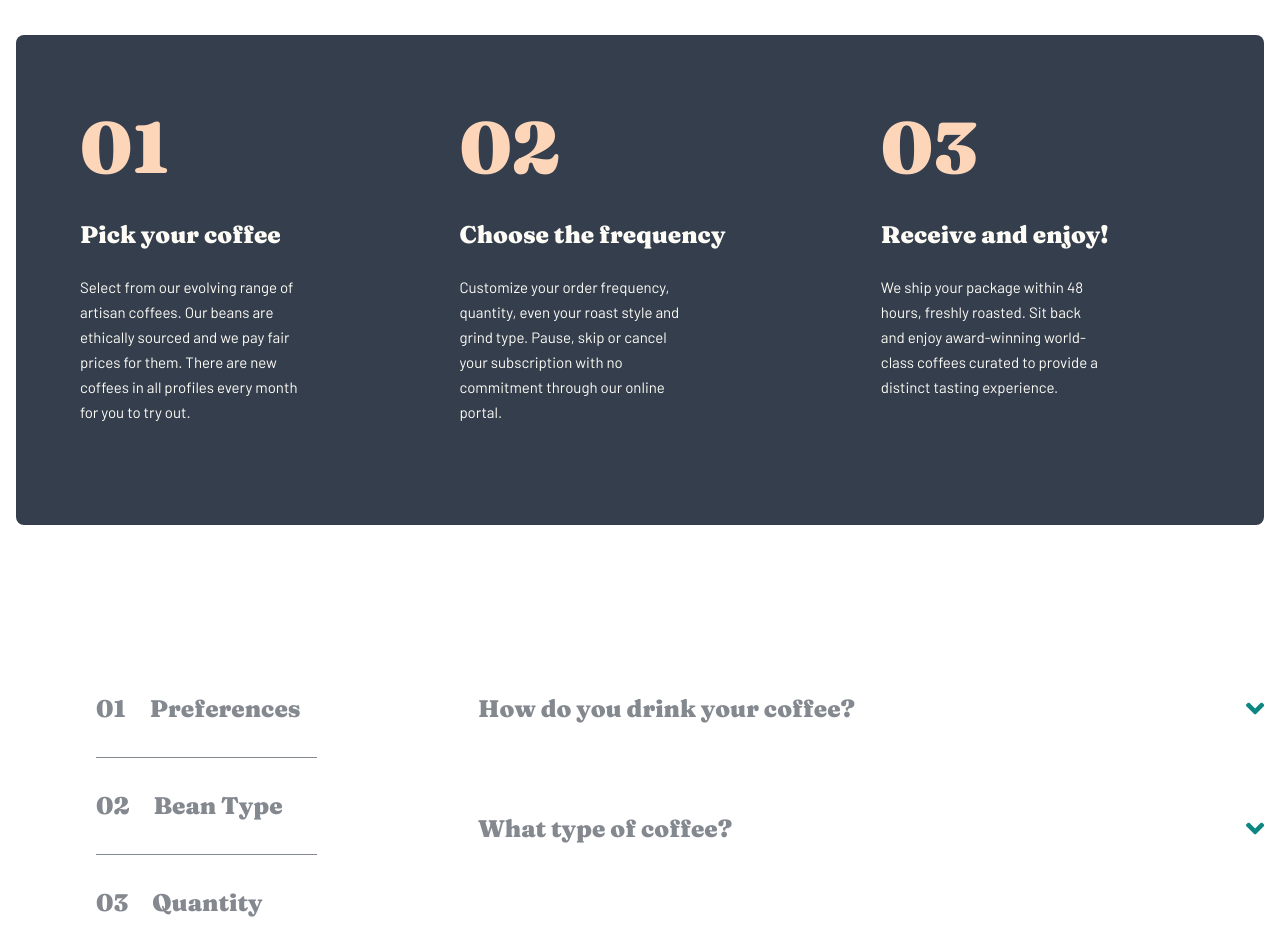
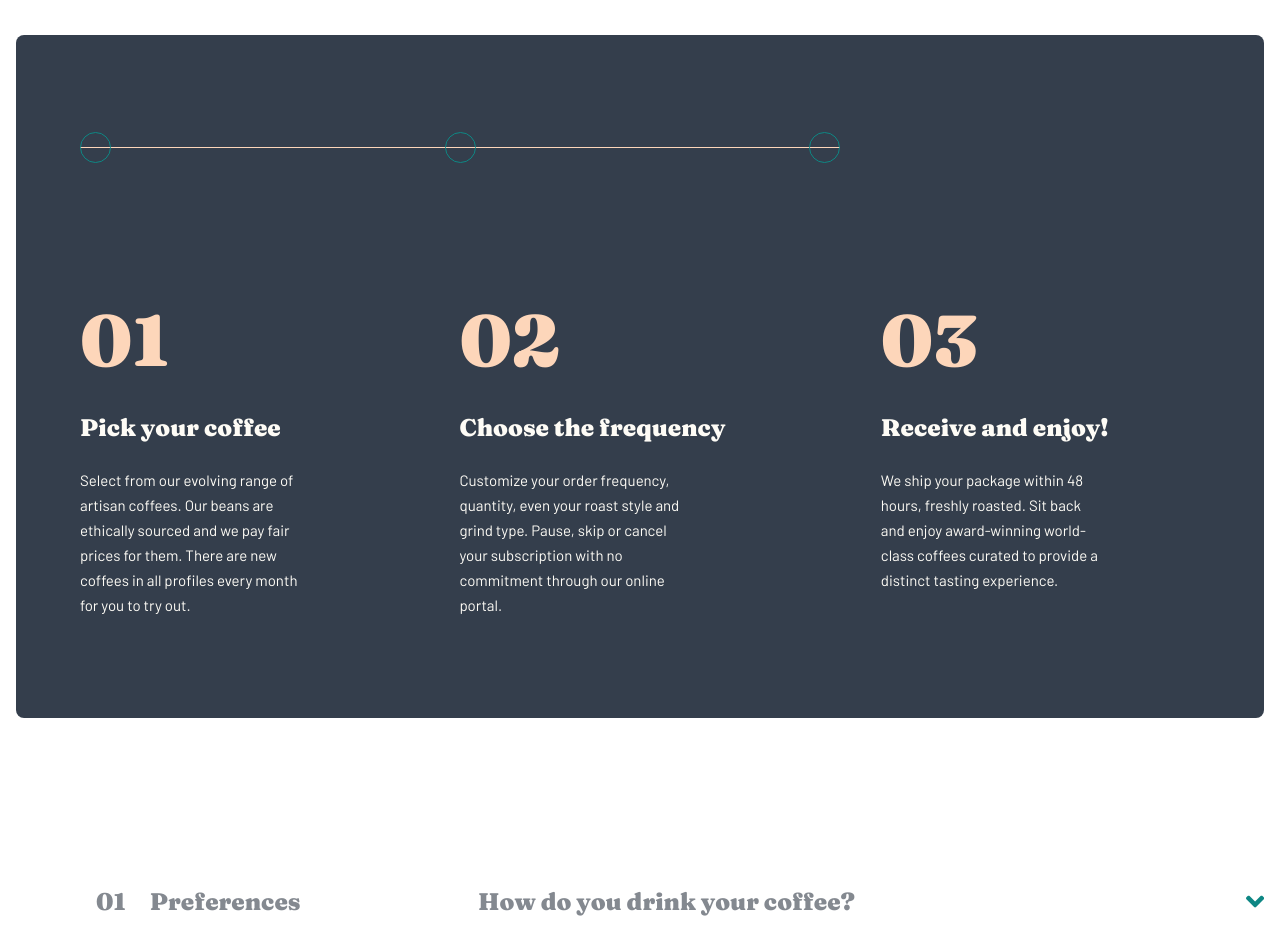
Before and after one commit to Laila-front-dev/Coffeeroasters-Subscriptions, a React (Vite) app: page /Coffeeroasters-Subscriptions/create in a window 1280 px wide. Shown: the part 760-1697 px from the top of the page. Built offline with nearby package versions, Linux system fonts and the light colour scheme.

Commit message:
add cercle

```diff
--- a/src/components/Works.jsx
+++ b/src/components/Works.jsx
@@ -3,6 +3,11 @@ function Works() {
   return (
     <>
       <h2 className="heading__2 clr-primary-400">How it works</h2>
+      <div className="line">
+        <span className="cercle"></span>
+        <span className="cercle"></span>
+        <span className="cercle"></span>
+      </div>
       <ServicesWork />
     </>
   );
--- a/src/scss/components/_works.scss
+++ b/src/scss/components/_works.scss
@@ -20,4 +20,21 @@
       margin-inline: 0;
     }
   }
+  .line {
+    position: relative;
+    width: 760px;
+    height: 1px;
+    margin-block: 6rem;
+    background-color: #fdd6ba;
+    display: flex;
+    justify-content: space-between;
+    align-items: center;
+    .cercle {
+      position: relative;
+      width: 31px;
+      height: 31px;
+      border-radius: 50%;
+      border: 1px solid #0e8784;
+    }
+  }
 }
--- a/src/scss/main.css
+++ b/src/scss/main.css
@@ -1953,6 +1953,23 @@ label,
     margin-inline: 0;
   }
 }
+.services__work .line {
+  position: relative;
+  width: 760px;
+  height: 1px;
+  margin-block: 6rem;
+  background-color: #fdd6ba;
+  display: flex;
+  justify-content: space-between;
+  align-items: center;
+}
+.services__work .line .cercle {
+  position: relative;
+  width: 31px;
+  height: 31px;
+  border-radius: 50%;
+  border: 1px solid #0e8784;
+}
 
 .section__contact {
   text-align: center;
```
Also changed, not shown: 1 other file (tests, documents, lock files or other folders).
